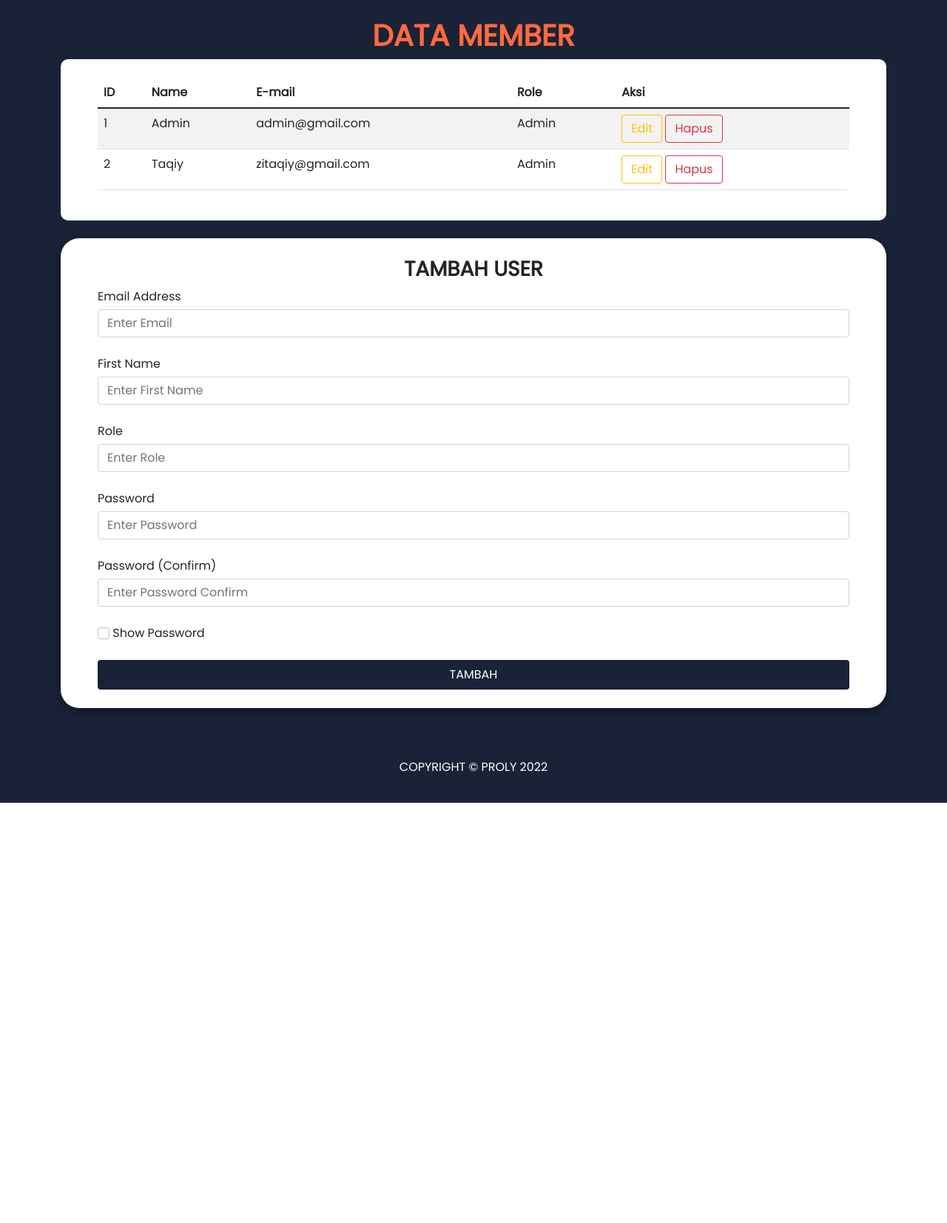
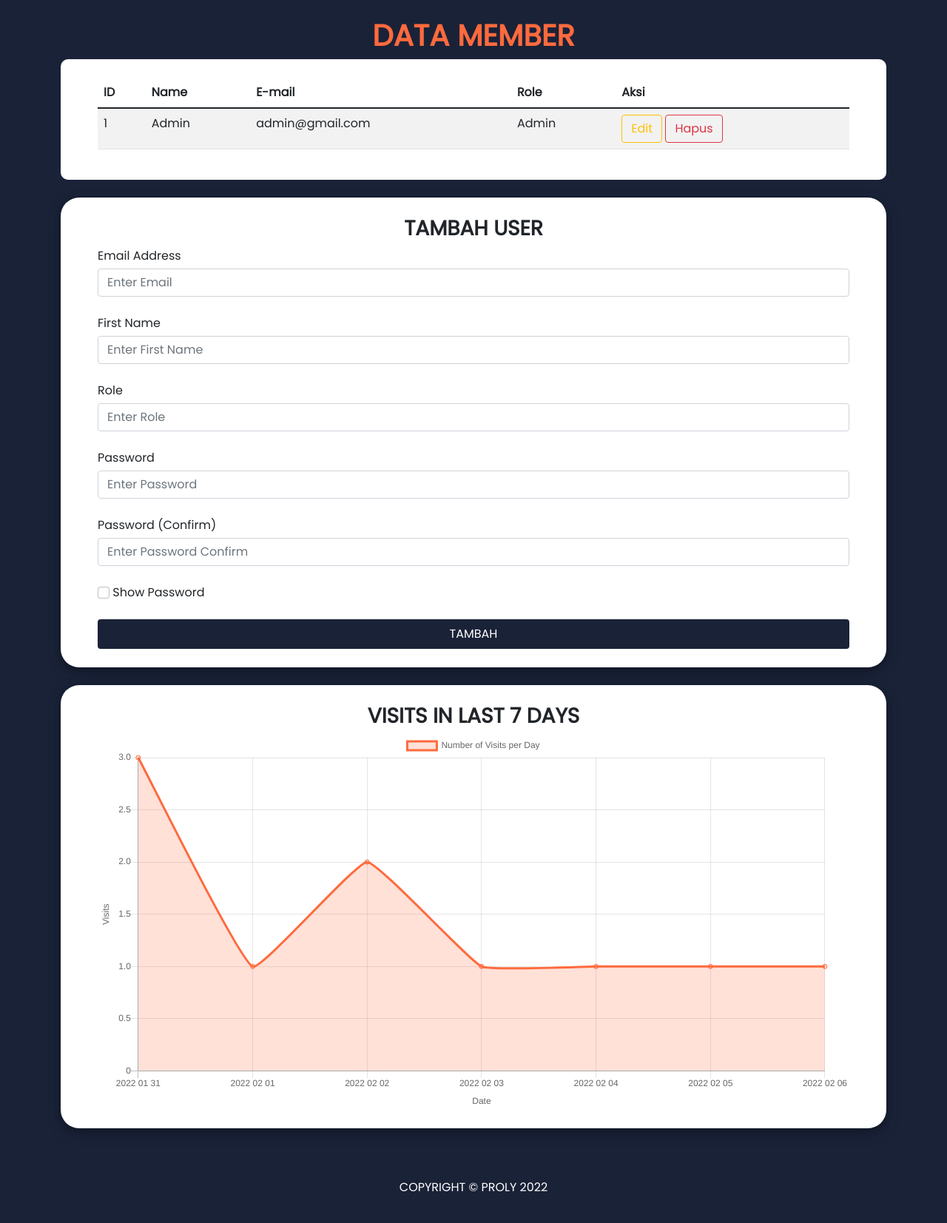
Before and after one commit to taqiyyaghazi/proly-app, a Flask app: page /admin in a window 1280 px wide. Shown: the part 95-1748 px from the top of the page at 74% size. Before the commit the page ends 1180 px from the top, so only its background shows below. Run offline with Flask 2, Linux system fonts and the light colour scheme; a user stored in the database is signed in; data comes from the database, SQL or seed files in the repository; some libraries are stand-ins or nearby versions.

Commit message:
Menambah Dasbor pengunjung per hari dan eror scrape nama produk

```diff
--- a/website/models.py
+++ b/website/models.py
@@ -6,8 +6,8 @@ from sqlalchemy.sql import func
 
 class Visit(db.Model):
     id = db.Column(db.Integer, primary_key=True)
-    event_name = db.Column(db.String)
-    time_stamp = db.Column(db.DateTime(timezone=True), default=func.now())
+    event_name = db.Column(db.String(150))
+    date_event = db.Column(db.String(15))
     user_id = db.Column(db.Integer, db.ForeignKey('user.id'))
 class User(db.Model, UserMixin):
     id = db.Column(db.Integer, primary_key=True)
@@ -15,3 +15,4 @@ class User(db.Model, UserMixin):
     password = db.Column(db.String(150))
     first_name = db.Column(db.String(150))
     role = db.Column(db.String(150))
+    visit = db.relationship('Visit')
--- a/website/predict.py
+++ b/website/predict.py
@@ -62,7 +62,7 @@ def shopeeScraper (url):
             break
         offset += 20
     print('Scraping Done.')
-    product_name = data['data']['ratings'][0]['product_items'][0]['name']
+    product_name = 'Product Name' #data['data']['ratings'][0]['product_items'][0]['name']
     df = pd.DataFrame(data_scrape, columns=['rating', 'reviews'])
     df = df.dropna(axis=0)
     return df, runtime, product_name
--- a/website/templates/admin.html
+++ b/website/templates/admin.html
@@ -1,8 +1,10 @@
 {% extends 'base.html' %} {% block title %}Data Member{% endblock %} {% block
 content %}
+<script src="https://cdnjs.cloudflare.com/ajax/libs/Chart.js/2.9.4/Chart.min.js"></script>
 <br />
 <div class="container">
   <h1 class="fw-bolder text-center text-tertiary">DATA MEMBER</h1>
+
   <div class="box-analysis table-responsive-sm">
     <table class="table table-striped">
       <thead>
@@ -117,6 +119,53 @@ content %}
       </button>
     </form>
   </div>
+
+  <br />
+
+  <div class="box-form">
+    <h3 align="center" class="fw-bolder">VISITS IN LAST 7 DAYS</h3>
+    <canvas id="myChart"></canvas>
+  </div>
 </div>
 
+<script>
+
+  const labels = ['{{tgl[-7]}}', '{{tgl[-6]}}', '{{tgl[-5]}}', '{{tgl[-4]}}', '{{tgl[-3]}}', '{{tgl[-2]}}', '{{tgl[-1]}}'];
+  const data = {
+    labels: labels,
+    datasets: [
+      {
+        label: "Number of Visits per Day",
+        backgroundColor: "rgb(255,106,61, 0.2)",
+        borderColor: "rgb(255,106,61)",
+        data: [{{visits[-7]}}, {{visits[-6]}}, {{visits[-5]}}, {{visits[-4]}}, {{visits[-3]}}, {{visits[-2]}}, {{visits[-1]}}],
+        tension: 0.1
+      },
+    ],
+  };
+
+  const config = {
+    type: "line",
+    data: data,
+    options: {scales: {
+      xAxes: [{
+        scaleLabel: {
+          display: true,
+          labelString: 'Date'
+        }
+      }],
+      yAxes: [{
+          scaleLabel: {
+            display: true,
+            labelString: 'Visits'
+          },
+          ticks: {
+              beginAtZero: true
+          }
+      }]
+  }},
+  };
+
+  var myChart = new Chart(document.getElementById("myChart"), config);
+</script>
 {% endblock %}
--- a/website/views.py
+++ b/website/views.py
@@ -3,10 +3,12 @@ from werkzeug.security import generate_password_hash, check_password_hash
 from flask.helpers import flash
 from flask_login import login_required, current_user
 from sqlalchemy.sql.functions import user
-from .models import User, db
+from sqlalchemy import func
+from .models import User, Visit, db
 from . import db
 from website.predict import *
 import json
+from datetime import datetime
 
 
 views = Blueprint('views', __name__)
@@ -55,6 +57,9 @@ def analysis():
 @login_required
 def analysisMember():
     if request.method == 'POST':
+        new_visit = Visit(user_id=current_user.id, event_name='Analysis Member', date_event=datetime.today().date())
+        db.session.add(new_visit)
+        db.session.commit()
         url, category, ecommerce = [x for x in request.form.values()]
 
         if category == 'elektronik':
@@ -89,7 +94,12 @@ def analysisMember():
 @login_required
 def admin():
     user_database = User.query.all()
-    if current_user.role == 'Admin':
+    visit_database = Visit.query.with_entities(Visit.date_event, func.count(Visit.date_event)).group_by(Visit.date_event).all()[-7:]
+    tgl, visits = [], []
+    for i in range (len(visit_database)):
+        tgl.append(str(visit_database[i][0]).replace('-', ' '))
+        visits.append(visit_database[i][1])
+    if current_user.email == 'admin@gmail.com':
         if request.method == 'POST':
             email = request.form.get('email')
             first_name = request.form.get('firstName')
@@ -118,7 +128,7 @@ def admin():
     else:
         return redirect(url_for('views.home'))
 
-    return render_template('admin.html', user=current_user, user_database=user_database)
+    return render_template('admin.html', user=current_user, user_database=user_database, visits=visits, tgl=tgl)
 
 @views.route('/delete-member', methods=['POST'])
 def delete_member():
```
Also changed, not shown: website/database.db.
